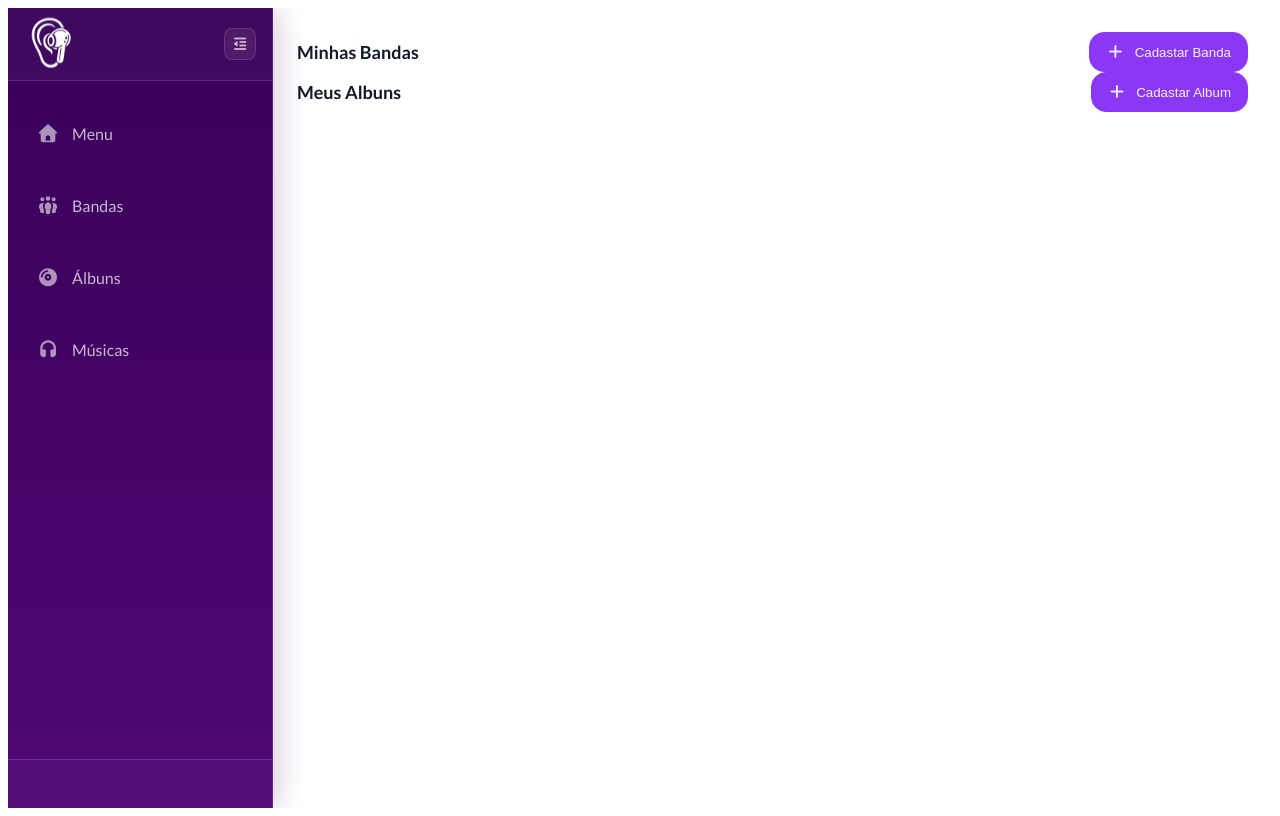
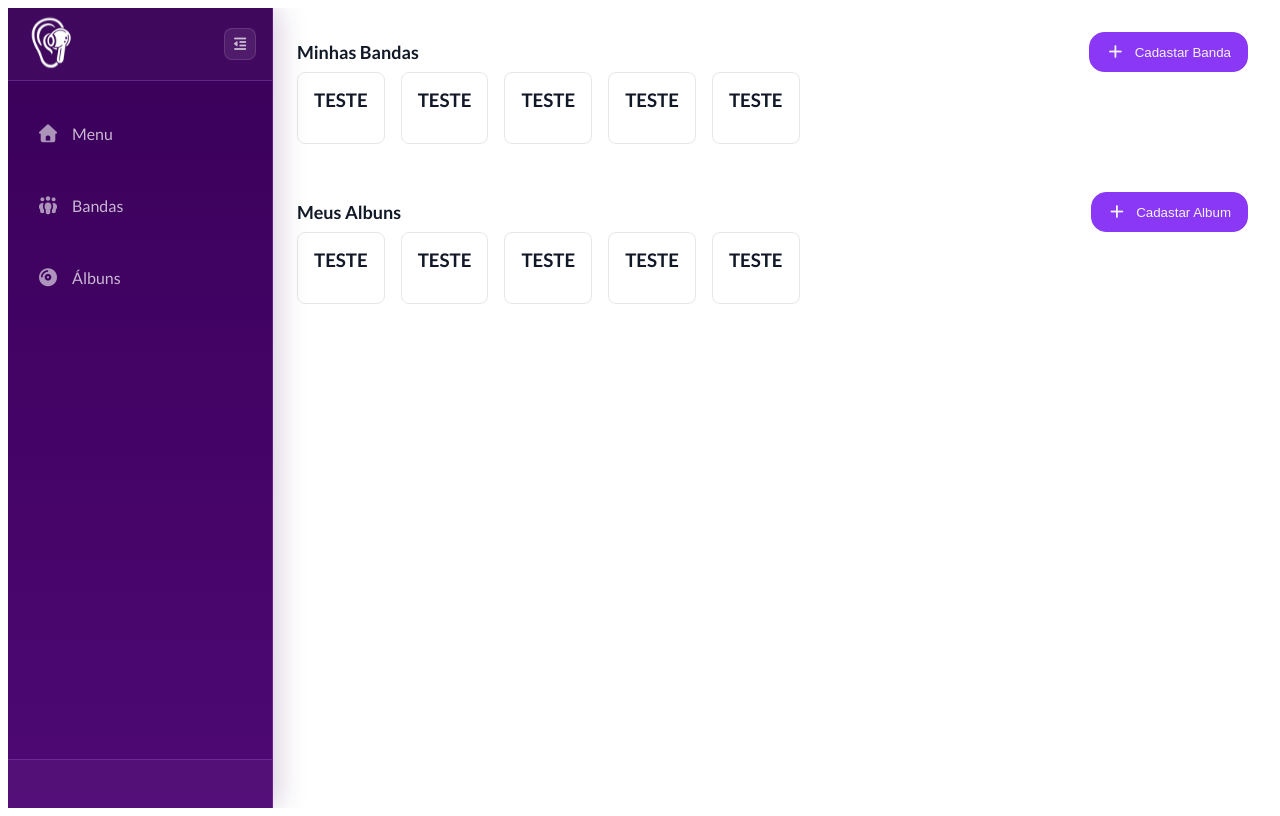
Before and after one commit to brennovsk14/paouvirFrontend, an Angular app: page /menu in a window 1280 px wide. Built offline with nearby package versions, Linux system fonts and the light colour scheme.

Commit message:
Navegação da Sidebat

```diff
--- a/src/app/layouts/private-layout/private-layout.component.html
+++ b/src/app/layouts/private-layout/private-layout.component.html
@@ -1,15 +1,15 @@
 <div class="privateLayout">
   <div class="sidenav">
 
-    <app-sidebar [items]="items">
+    <app-sidebar [items]="items" (itemClick)="onMenuClick($event)">
       <!--      [(collapsed)]="isCollapsed"-->
       <!--      [(visible)]="isVisible"-->
-      <!--      (itemClick)="onMenuSelect($event)">-->
 
       <!--      <div logo class="d-flex align-items-center gap-2 p-3">-->
       <!--        <img src="assets/img/LogoPaouvir.svg" alt="" width="55" height="55" />-->
       <!--        <span class="fs-5 fw-bold text-white">Paouvir</span>-->
       <!--      </div>-->
+
       <div logo class="d-flex align-items-center gap-2 p-3">
         <img src="assets/img/LogoPaouvir.svg" alt="" width="55" height="55" class="d-block"/>
       </div>
--- a/src/app/layouts/private-layout/private-layout.component.ts
+++ b/src/app/layouts/private-layout/private-layout.component.ts
@@ -2,7 +2,7 @@ import {Component} from '@angular/core';
 import {SidebarComponent} from '../../componentes/sidebar/sidebar.component';
 import {SidebarItem} from '../../componentes/sidebar-item/sidebar-item.component';
 import {NgIf} from '@angular/common';
-import {RouterOutlet} from '@angular/router';
+import {Router, RouterOutlet} from '@angular/router';
 
 @Component({
   selector: 'app-private-layout',
@@ -18,9 +18,8 @@ export class PrivateLayoutComponent {
 
   items: SidebarItem[] = [
     {label: 'Menu', icon: 'fa fa-home', routerLink: '/menu'},
-    {label: 'Bandas', icon: 'fa fa-people-group'},
-    {label: 'Álbuns', icon: 'fa fa-compact-disc'},
-    {label: 'Músicas', icon: 'fa fa-headphones'},
+    {label: 'Bandas', icon: 'fa fa-people-group', routerLink: '/bandas'},
+    {label: 'Álbuns', icon: 'fa fa-compact-disc', routerLink: '/albuns'},
   ];
 
   sidebarRecolhida: boolean = false;
@@ -28,7 +27,13 @@ export class PrivateLayoutComponent {
   title?: string = "Paouvir";
 
   constructor(
-    private router: RouterOutlet,
+    private router: Router,
   ) {}
 
+  onMenuClick(item: SidebarItem) {
+    if (item && item.routerLink) {
+      this.router.navigate([item.routerLink]);
+    }
+  }
+
 }
--- a/src/app/views/bandas-view/bandas-view.component.html
+++ b/src/app/views/bandas-view/bandas-view.component.html
@@ -0,0 +1 @@
+bandas
--- a/src/app/views/menu-view/menu-view.component.html
+++ b/src/app/views/menu-view/menu-view.component.html
@@ -1,3 +1,4 @@
+<div class="content">
   <div class="bandas">
     <div class="headerBandas">
       <span>Minhas Bandas</span>
@@ -9,6 +10,11 @@
     </div>
 
     <div class="cardBandas">
+      <app-card [hoverable] = "true" title="TESTE"></app-card>
+      <app-card [hoverable] = "true" title="TESTE"></app-card>
+      <app-card [hoverable] = "true" title="TESTE"></app-card>
+      <app-card [hoverable] = "true" title="TESTE"></app-card>
+      <app-card [hoverable] = "true" title="TESTE"></app-card>
     </div>
   </div>
 
@@ -23,5 +29,12 @@
     </div>
 
     <div class="cardAlbuns">
+      <app-card [hoverable] = "true" title="TESTE"></app-card>
+      <app-card [hoverable] = "true" title="TESTE"></app-card>
+      <app-card [hoverable] = "true" title="TESTE"></app-card>
+      <app-card [hoverable] = "true" title="TESTE"></app-card>
+      <app-card [hoverable] = "true" title="TESTE"></app-card>
+    </div>
+
   </div>
 </div>
--- a/src/app/views/menu-view/menu-view.component.scss
+++ b/src/app/views/menu-view/menu-view.component.scss
@@ -25,3 +25,21 @@ span{
   justify-content: space-between;
   align-items: center;
 }
+
+.content{
+  display: flex;
+  flex-direction: column;
+gap: 3rem;
+}
+
+.cardAlbuns{
+  display: flex;
+  flex-direction: row;
+  gap: 1rem;
+}
+
+.cardBandas{
+  display: flex;
+  flex-direction: row;
+  gap: 1rem;
+}
--- a/src/app/views/menu-view/menu-view.component.ts
+++ b/src/app/views/menu-view/menu-view.component.ts
@@ -7,7 +7,7 @@ import {CardComponent} from '../../componentes/card-component/card-component';
 @Component({
   selector: 'app-menu-view',
   standalone: true,
-  imports: [CommonModule, SidebarComponent, BotaoComponent],
+  imports: [CommonModule, SidebarComponent, BotaoComponent, CardComponent],
   templateUrl: './menu-view.component.html',
   styleUrl: './menu-view.component.scss'
 })
```
Also changed, not shown: src/app/app.routes.ts (+11 -1 lines). Lines whose indentation alone changed are shown as unchanged.
